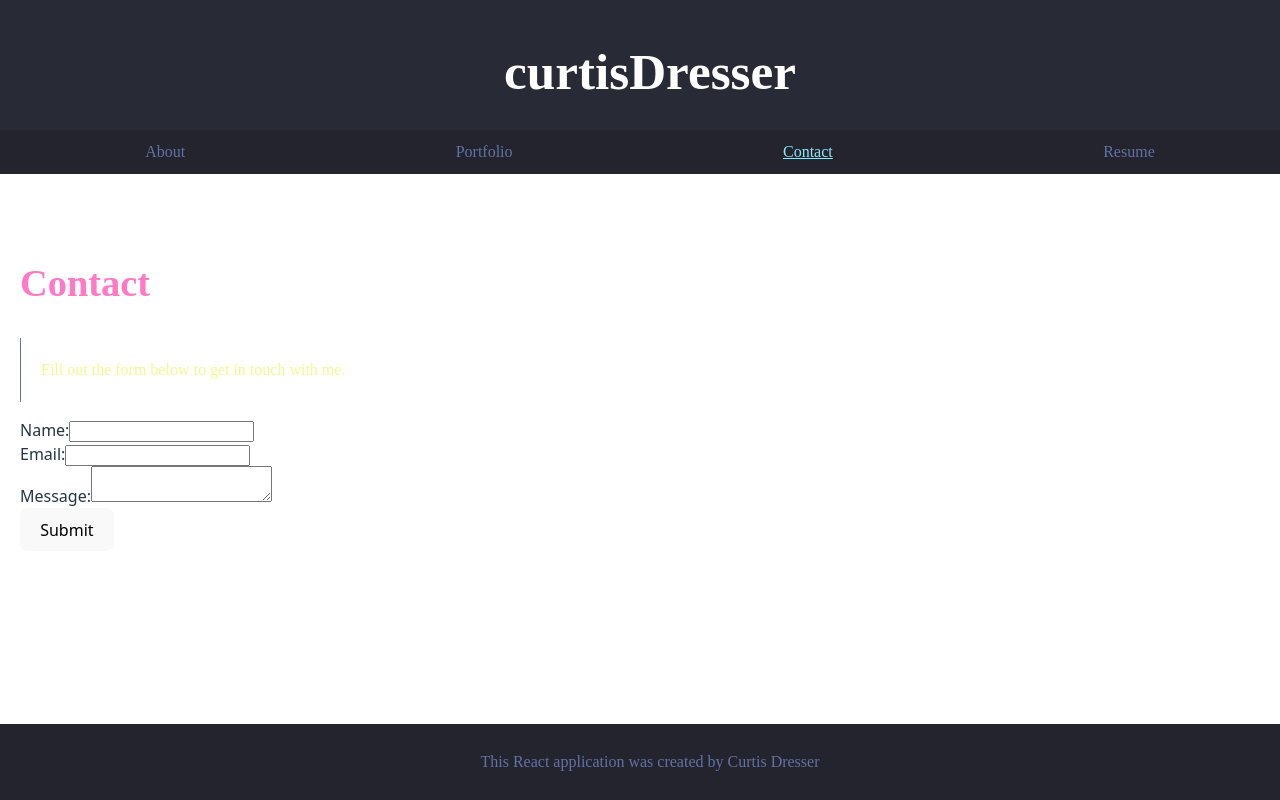
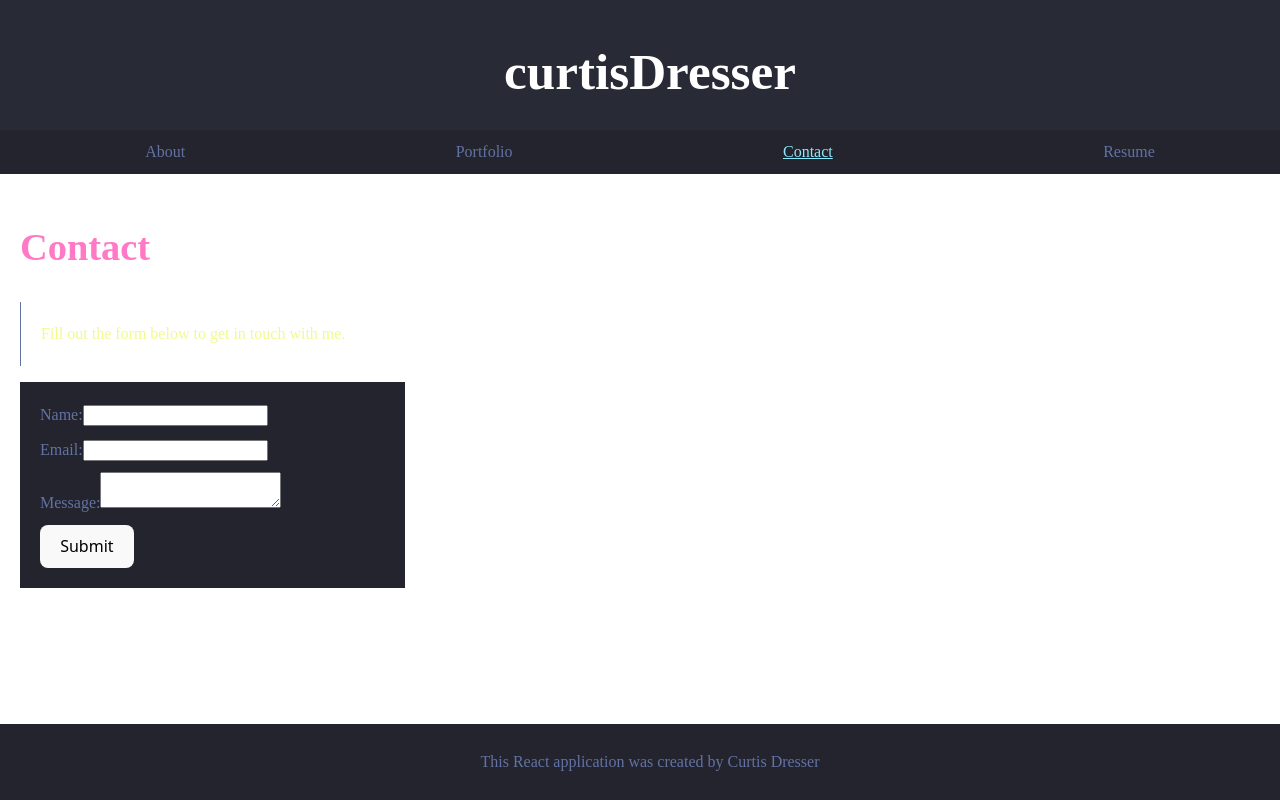
Before and after one commit to C-Dresser/coding-portfolio, a React (Vite) app in the folder portfolio/: page /Contact in a window 1280 px wide. Built offline with nearby package versions, Linux system fonts and the light colour scheme.

Commit message:
added additional styling to form

```diff
--- a/portfolio/src/pages/Contact.jsx
+++ b/portfolio/src/pages/Contact.jsx
@@ -94,6 +94,20 @@ export default function ContactForm() {
       borderLeft: '1px solid #efefef',
       borderColor: '#6272a4',
     },
+    form: {
+      display: 'flex',
+      flexDirection: 'column',
+      gap: '10px',
+      background: '#24242e',
+      padding: '20px',
+      width: '100%',
+      maxWidth: '100%',
+      alignItems: 'flex-start',
+    },
+    text: {
+      fontFamily: 'lucida console thin',
+      color: '#6272a4',
+    }
   };
 
   return (
@@ -102,9 +116,9 @@ export default function ContactForm() {
       <p style={styles.innerContainer}>
         Fill out the form below to get in touch with me.
       </p>
-      <form onSubmit={handleSubmit}>
+      <form style={styles.form} onSubmit={handleSubmit}>
         <div>
-          <label htmlFor="name">Name:</label>
+          <label style={styles.text} htmlFor="name">Name:</label>
           <input
             type="text"
             id="name"
@@ -117,7 +131,7 @@ export default function ContactForm() {
           {errors.name && <p>{errors.name}</p>}
         </div>
         <div>
-          <label htmlFor="email">Email:</label>
+          <label style={styles.text} htmlFor="email">Email:</label>
           <input
             type="email"
             id="email"
@@ -130,7 +144,7 @@ export default function ContactForm() {
           {errors.email && <p>{errors.email}</p>}
         </div>
         <div>
-          <label htmlFor="message">Message:</label>
+          <label style={styles.text} htmlFor="message">Message:</label>
           <textarea
             id="message"
             name="message"
```
Also changed, not shown: 1 other file (tests, documents, lock files or other folders).
